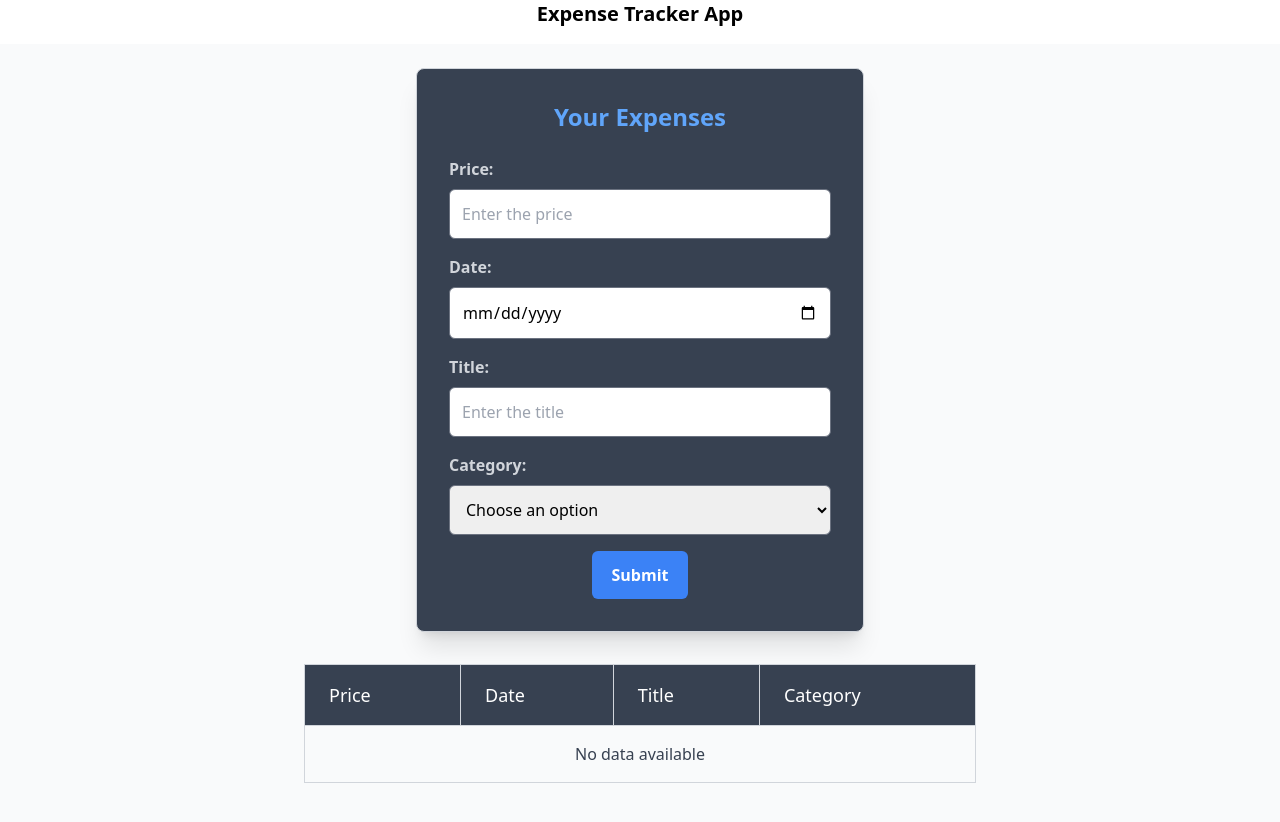
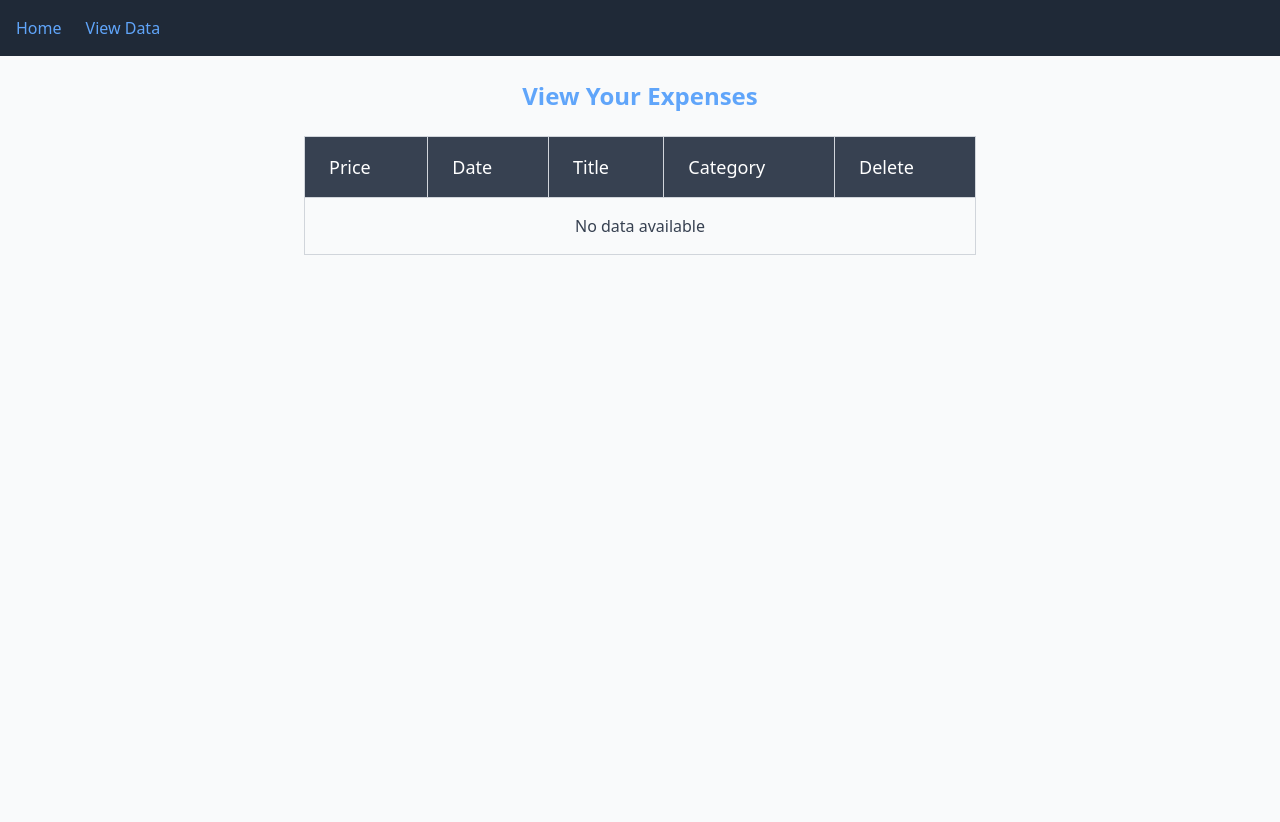
Before and after one commit to AbhishekSrivastav596/expenseapp, a React (Create React App) app: page /view-data in a window 1280 px wide. Shown: the top 822 px of the page. Built offline with nearby package versions, Linux system fonts and the light colour scheme.

Commit message:
enabled delete functionality and added navbar

```diff
--- a/package.json
+++ b/package.json
@@ -8,6 +8,7 @@
     "@testing-library/user-event": "^13.5.0",
     "react": "^18.3.1",
     "react-dom": "^18.3.1",
+    "react-router-dom": "^6.28.0",
     "react-scripts": "5.0.1",
     "web-vitals": "^2.1.4"
   },
--- a/src/App.js
+++ b/src/App.js
@@ -1,14 +1,36 @@
 import { useState } from 'react';
+import { BrowserRouter as Router, Route, Routes, Link } from 'react-router-dom';
 import './App.css';
-import Form from './form';
+import Form from './components/form';
+import DataPage from './components/DataPage';
 
 function App() {
 
 
   return (
     <>
-    <h1 className='text-center text-xl font-bold mb-4'>Expense Tracker App</h1>
-    <Form />
+    <Router>
+      <div>
+        {/* Navbar */}
+        <nav className="bg-gray-800 text-white p-4">
+          <ul className="flex space-x-6">
+            <li>
+              <Link to="/" className="text-blue-400 hover:text-white">Home</Link>
+            </li>
+            <li>
+              <Link to="/view-data" className="text-blue-400 hover:text-white">View Data</Link>
+            </li>
+          </ul>
+        </nav>
+
+        {/* Routes */}
+        <Routes>
+          <Route path="/" element={<Form />} />
+          <Route path="/view-data" element={<DataPage />} />
+        </Routes>
+      </div>
+    </Router>
+
     </>
   );
 }
--- /dev/null
+++ b/src/components/DataPage.js
@@ -0,0 +1,71 @@
+import React, { useState, useEffect } from 'react';
+
+function DataPage() {
+  const [tableData, setTableData] = useState([]);
+
+  useEffect(() => {
+    const savedData = JSON.parse(localStorage.getItem('data') || '[]');
+    setTableData(savedData);
+  }, []);
+
+  const handleDelete = (e) => {
+    const id = parseInt(e.target.id, 10);
+    console.log(id);
+    const updatedData = tableData.filter((_, index) => index !== id);
+    setTableData(updatedData);
+    // console.log(updatedData);
+    localStorage.setItem("data", JSON.stringify(updatedData));
+
+  };
+
+
+  return (
+    <div className="flex flex-col items-center p-6 bg-gray-50 min-h-screen">
+      <h3 className="text-2xl font-bold text-blue-400 mb-6">View Your Expenses</h3>
+      <table className="table-auto border-collapse border border-gray-300 w-full max-w-2xl text-left mb-8">
+        <thead>
+          <tr className="bg-gray-700">
+            <th className="border border-gray-300 px-6 py-4 text-lg font-medium text-white">Price</th>
+            <th className="border border-gray-300 px-6 py-4 text-lg font-medium text-white">Date</th>
+            <th className="border border-gray-300 px-6 py-4 text-lg font-medium text-white">Title</th>
+            <th className="border border-gray-300 px-6 py-4 text-lg font-medium text-white">Category</th>
+            <th className="border border-gray-300 px-6 py-4 text-lg font-medium text-white">Delete</th>
+          </tr>
+        </thead>
+    <tbody>
+  {tableData.length > 0 ? (
+    tableData.map((item, index) => (
+      <tr key={index} className="hover:bg-blue-100 transition">
+        <td className="border border-gray-300 px-6 py-4 text-gray-700">{item.price}</td>
+        <td className="border border-gray-300 px-6 py-4 text-gray-700">{item.date}</td>
+        <td className="border border-gray-300 px-6 py-4 text-gray-700">{item.title}</td>
+        <td className="border border-gray-300 px-6 py-4 text-gray-700">{item.category}</td>
+        <td className="border border-gray-300 px-6 py-4 text-center">
+          <button
+            id={index}
+            onClick={handleDelete}
+            className="bg-red-500 text-white font-semibold px-4 py-2 rounded-md hover:bg-red-600 transition"
+          >
+            Delete
+          </button>
+        </td>
+      </tr>
+    ))
+  ) : (
+    <tr>
+      <td
+        colSpan="5"
+        className="border border-gray-300 px-6 py-4 text-center text-gray-700 font-medium"
+      >
+        No data available
+      </td>
+    </tr>
+  )}
+</tbody>
+
+      </table>
+    </div>
+  );
+}
+
+export default DataPage;
--- a/src/form.js
+++ b/src/components/form.js
@@ -45,13 +45,19 @@ function Form() {
       category: "",
     });
     alert("Data is successfully saved in local storage");
+  };
+
+  const handleDelete = (e) => {
+    const id = parseInt(e.target.id, 10);
+    const updatedData = tableData.filter((_, index) => index !== id);
+    setTableData(updatedData);
+    localStorage.setItem("data", JSON.stringify(updatedData));
+  };
 
 
 
+  return (
 
-  };
-
-  return (
 <div className="flex flex-col items-center p-6 bg-gray-50 min-h-screen">
   <form
     className="w-full max-w-md flex flex-col justify-center items-center border border-gray-300 p-8 rounded-lg shadow-xl bg-gray-700 text-white mb-8"
@@ -90,7 +96,6 @@ function Form() {
       className="w-full p-3 mb-4 border border-gray-500 rounded-md focus:outline-none focus:ring-2 focus:ring-blue-500 text-black"
       value={formdata.title}
       onChange={getTitle}
-
     />
 
     <label htmlFor="category" className="w-full mb-2 text-gray-300 font-semibold">
@@ -121,37 +126,6 @@ function Form() {
     </button>
   </form>
 
-  <table className="table-auto border-collapse border border-gray-300 w-full max-w-2xl text-left mb-8 ">
-    <thead>
-      <tr className="bg-gray-700">
-        <th className="border border-gray-300 px-6 py-4 text-lg font-medium text-white">Price</th>
-        <th className="border border-gray-300 px-6 py-4 text-lg font-medium text-white">Date</th>
-        <th className="border border-gray-300 px-6 py-4 text-lg font-medium text-white">Title</th>
-        <th className="border border-gray-300 px-6 py-4 text-lg font-medium text-white">Category</th>
-      </tr>
-    </thead>
-    <tbody>
-      {tableData.length > 0 ? (
-        tableData.map((item, index) => (
-          <tr key={index} className="hover:bg-blue-100 transition">
-            <td className="border border-gray-300 px-6 py-4 text-gray-700">{item.price}</td>
-            <td className="border border-gray-300 px-6 py-4 text-gray-700">{item.date}</td>
-            <td className="border border-gray-300 px-6 py-4 text-gray-700">{item.title}</td>
-            <td className="border border-gray-300 px-6 py-4 text-gray-700">{item.category}</td>
-          </tr>
-        ))
-      ) : (
-        <tr>
-          <td
-            colSpan="4"
-            className="border border-gray-300 px-6 py-4 text-center text-gray-700 font-medium"
-          >
-            No data available
-          </td>
-        </tr>
-      )}
-    </tbody>
-  </table>
 </div>
   )
 }
```
Also changed, not shown: 1 other file (tests, documents, lock files or other folders).
